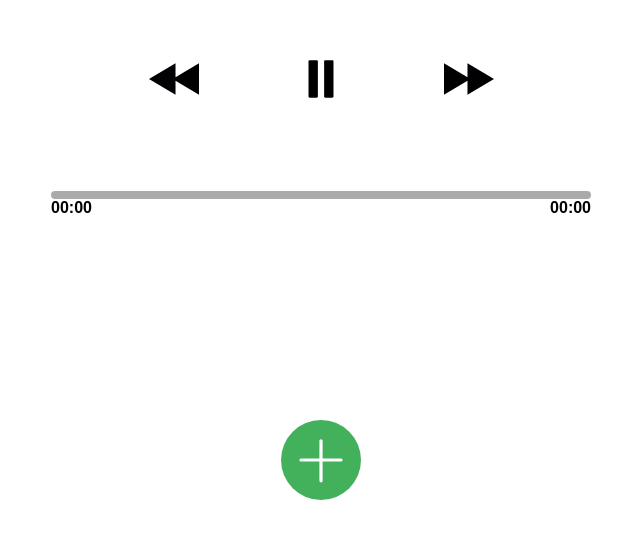
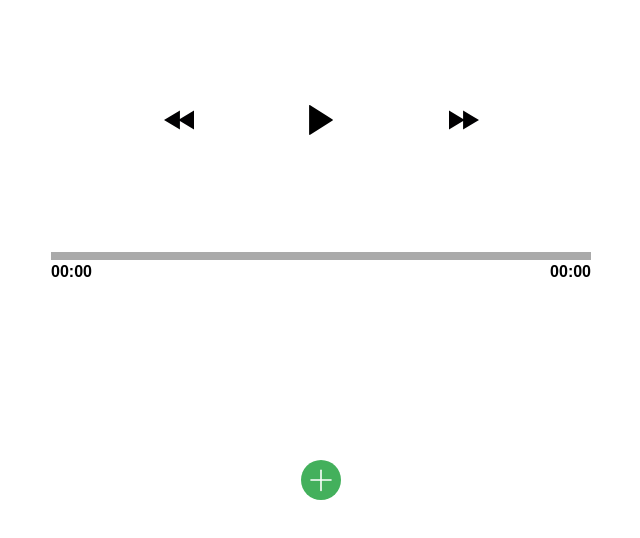
Before and after one commit to LeoLu0602/mp3-player, a React (Create React App) app: page / in a window 1280 px wide. Shown: the part 140-678 px from the top of the page, without its empty margins (319-959 px from the left). Built offline with nearby package versions, Linux system fonts and the light colour scheme; the HTML template or start-up script is replaced by a standard one.

Commit message:
add features

```diff
--- a/public/index.html
+++ b/public/index.html
@@ -24,7 +24,7 @@
       work correctly both with client-side routing and a non-root public URL.
       Learn how to configure a non-root public URL by running `npm run build`.
     -->
-    <title>MP3 Player</title>
+    <title>MY MP3</title>
   </head>
   <body>
     <noscript>You need to enable JavaScript to run this app.</noscript>
--- a/src/App.js
+++ b/src/App.js
@@ -4,7 +4,7 @@ import Lower from './Lower';
 
 const App = () => {
     const [playlist, setPlaylist] = useState([]);
-    const [playingIndex, setPlayingIndex] = useState(0);
+    const [playingIndex, setPlayingIndex] = useState(-1);
 
     const handleChange = (e) => {
         const files = document.querySelector('input').files;
@@ -17,6 +17,7 @@ const App = () => {
         }
 
         setPlaylist(newPlayList);
+        setPlayingIndex(0);
     };
 
     return (
@@ -35,6 +36,8 @@ const App = () => {
             />
             <Lower
                 playlist={playlist}
+                playingIndex={playingIndex}
+                setPlayingIndex={setPlayingIndex}
             />
         </div>
     );
--- a/src/Lower.js
+++ b/src/Lower.js
@@ -1,12 +1,33 @@
-const Lower = ({ playlist }) => {
+import { useEffect, useState } from 'react';
+
+const Lower = ({ playlist, playingIndex, setPlayingIndex }) => {
+    const [displayList, setDisplayList] = useState(playlist);
+
     const upload = () => {
         document.querySelector('input').click();
     };
 
+    const handleClick = (i) => {
+        setPlayingIndex((playingIndex + i) % playlist.length);
+    };
+
+    useEffect(() => {
+        const list = playlist.slice(playingIndex).concat(playlist.slice(0, playingIndex));
+        setDisplayList(list);
+    }, [playingIndex])
+
     return (
         <div id='lower'>
             {playlist.length === 0 && <div id='upload' onClick={upload} />}
-            {playlist.map(item => <div className='song-info' key={item.name}>{item.name}</div>)}
+            {displayList.map((item, i) =>
+                <div
+                    className='song-info'
+                    key={item.name}
+                    onClick={() => { handleClick(i) }}
+                >
+                    {item.name}
+                </div>)
+            }
         </div>
     );
 };
--- a/src/Upper.js
+++ b/src/Upper.js
@@ -1,7 +1,7 @@
 import { useEffect, useState } from 'react';
 
 const Upper = ({ playlist, playingIndex, setPlayingIndex }) => {
-    const [nowPlaying, setNowPlaying] = useState({ name: '' });
+    const [nowPlaying, setNowPlaying] = useState({ name: 'Upload Your Playlist' });
     const [time, setTime] = useState('00:00');
     const [duration, setDuration] = useState('00:00');
 
@@ -11,12 +11,12 @@ const Upper = ({ playlist, playingIndex, setPlayingIndex }) => {
         return min + ':' + sec;
     };
 
-    const determineDuration = () => {
+    const hadleCanPlay = () => {
         const audio = document.querySelector('audio');
         setDuration(time2str(audio.duration));
     };
 
-    const updateTime = () => {
+    const handleTimeUpdate = () => {
         const audio = document.querySelector('audio');
         const progress = document.getElementById('progress');
         const ratio = audio.currentTime / audio.duration;
@@ -25,23 +25,28 @@ const Upper = ({ playlist, playingIndex, setPlayingIndex }) => {
         progress.style.width = (ratio * 100).toString() + '%';
     };
 
+    const handlePlay = () => {
+        const btn = document.getElementById('play-pause');
+        btn.className = 'pause-btn';
+    };
+
+    const handlePause = () => {
+        const btn = document.getElementById('play-pause');
+        btn.className = 'play-btn';
+    };
+
     const playPause = () => {
         const audio = document.querySelector('audio');
-        const btn = document.getElementById('play-pause');
 
         if (audio.paused) {
             audio.play();
-            btn.className = 'pause-btn';
         }
         else {
             audio.pause();
-            btn.className = 'play-btn';
         }
     };
 
     const backward = () => {
-        document.getElementById('play-pause').className = 'pause-btn';
-
         if (playingIndex === 0) {
             setPlayingIndex(playlist.length - 1);
         }
@@ -51,8 +56,6 @@ const Upper = ({ playlist, playingIndex, setPlayingIndex }) => {
     };
 
     const forward = () => {
-        document.getElementById('play-pause').className = 'pause-btn';
-
         if (playingIndex === playlist.length - 1) {
             setPlayingIndex(0);
         }
@@ -73,25 +76,21 @@ const Upper = ({ playlist, playingIndex, setPlayingIndex }) => {
         }
     }, [playlist, playingIndex]);
 
-    useEffect(() => {
-        const audio = document.querySelector('audio');
-        const progress = audio.currentTime / audio.duration;
-        document.getElementById('progress').style.width = (progress * 100).toString() + '%';
-    }, [time])
-
     return (
         <div id='upper'>
             <audio
                 src={nowPlaying.song}
-                onCanPlay={determineDuration}
-                onTimeUpdate={updateTime}
+                onCanPlay={hadleCanPlay}
+                onTimeUpdate={handleTimeUpdate}
                 onEnded={forward}
+                onPlay={handlePlay}
+                onPause={handlePause}
                 autoPlay
             />
             <div id='now-playing'>{nowPlaying.name}</div>
             <div id='btn-container'>
                 <div id='backward' onClick={backward} />
-                <div id='play-pause' className='pause-btn' onClick={playPause} />
+                <div id='play-pause' className='play-btn' onClick={playPause} />
                 <div id='forward' onClick={forward} />
             </div>
             <div id='bar-container'>
--- a/src/index.css
+++ b/src/index.css
@@ -15,22 +15,34 @@ input {
 
 #upper {
     max-width: 600px;
-    height: 50%;
+    height: 60%;
     margin: 0 auto;
     display: flex;
     flex-direction: column;
     justify-content: space-around;
     align-items: center;
+    overflow: hidden;
+}
+
+@keyframes moving {
+    from {
+        transform: translateX(100%);
+    }
+    to {
+        transform: translateX(-100%);
+    }
 }
 
 #now-playing {
     text-align: center;
-    width: 90%;
-    padding: 1em 0;
+    width: 100%;
+    padding: 0.5em 0;
     font-size: 2em;
-    overflow: hidden;
     white-space: nowrap;
-    text-overflow: ellipsis;
+    animation-name: moving;
+    animation-duration: 5s;
+    animation-iteration-count: infinite;
+    animation-timing-function: linear;
 }
 
 #bar-container {
@@ -40,8 +52,8 @@ input {
 #bar {
     height: 0.5em;
     background-color: #aaa;
-    border-radius: 0.5em;
     cursor: pointer;
+    margin-bottom: 0.2em;
 }
 
 #progress {
@@ -62,8 +74,8 @@ input {
 }
 
 #backward {
-    width: 50px;
-    height: 50px;
+    width: 30px;
+    height: 30px;
     background-image: url('../public/fast-forward-btn.svg');
     background-size: cover;
     background-repeat: no-repeat;
@@ -72,8 +84,8 @@ input {
 }
 
 #play-pause {
-    width: 50px;
-    height: 50px;
+    width: 30px;
+    height: 30px;
     background-size: cover;
     background-repeat: no-repeat;
     cursor: pointer;
@@ -88,8 +100,8 @@ input {
 }
 
 #forward {
-    width: 50px;
-    height: 50px;
+    width: 30px;
+    height: 30px;
     background-image: url('../public/fast-forward-btn.svg');
     background-size: cover;
     background-repeat: no-repeat;
@@ -99,7 +111,7 @@ input {
 #lower {
     position: relative;
     max-width: 600px;
-    height: 50%;
+    height: 35%;
     margin: 0 auto;
     overflow-x: hidden;
     overflow-y: auto;
@@ -107,13 +119,13 @@ input {
 
 #upload {
     position: absolute;
-    left: calc(50% - 40px);
-    top: calc(50% - 40px);
+    left: calc(50% - 20px);
+    top: calc(50% - 20px);
     background-image: url('../public/upload-btn.svg');
     background-size: cover;
     background-repeat: no-repeat;
-    width: 80px;
-    height: 80px;
+    width: 40px;
+    height: 40px;
     cursor: pointer;
 }
 
@@ -127,4 +139,9 @@ input {
     overflow: hidden;
     white-space: nowrap;
     text-overflow: ellipsis;
+    border-bottom: solid 1px #aaa;
 }
+
+.song-info:nth-child(1) {
+    border-top: solid 1px #aaa;
+}
```
